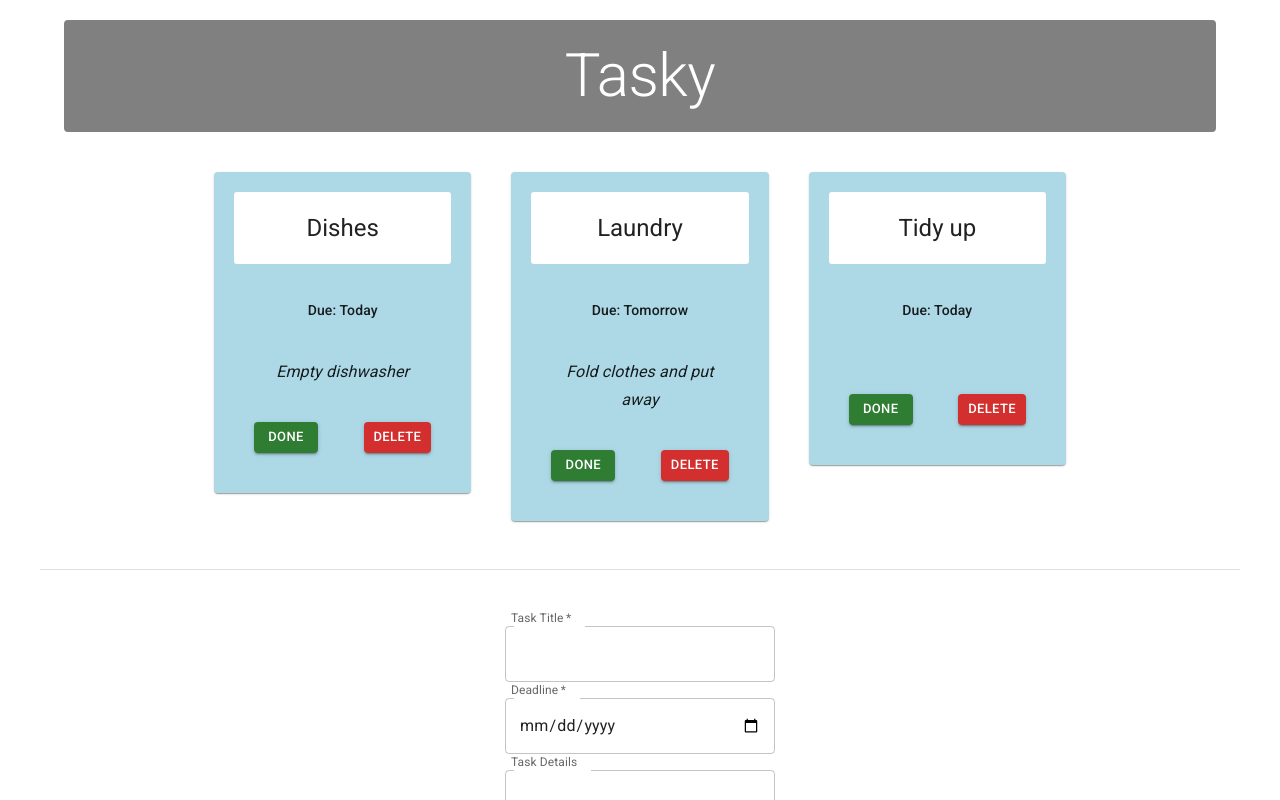
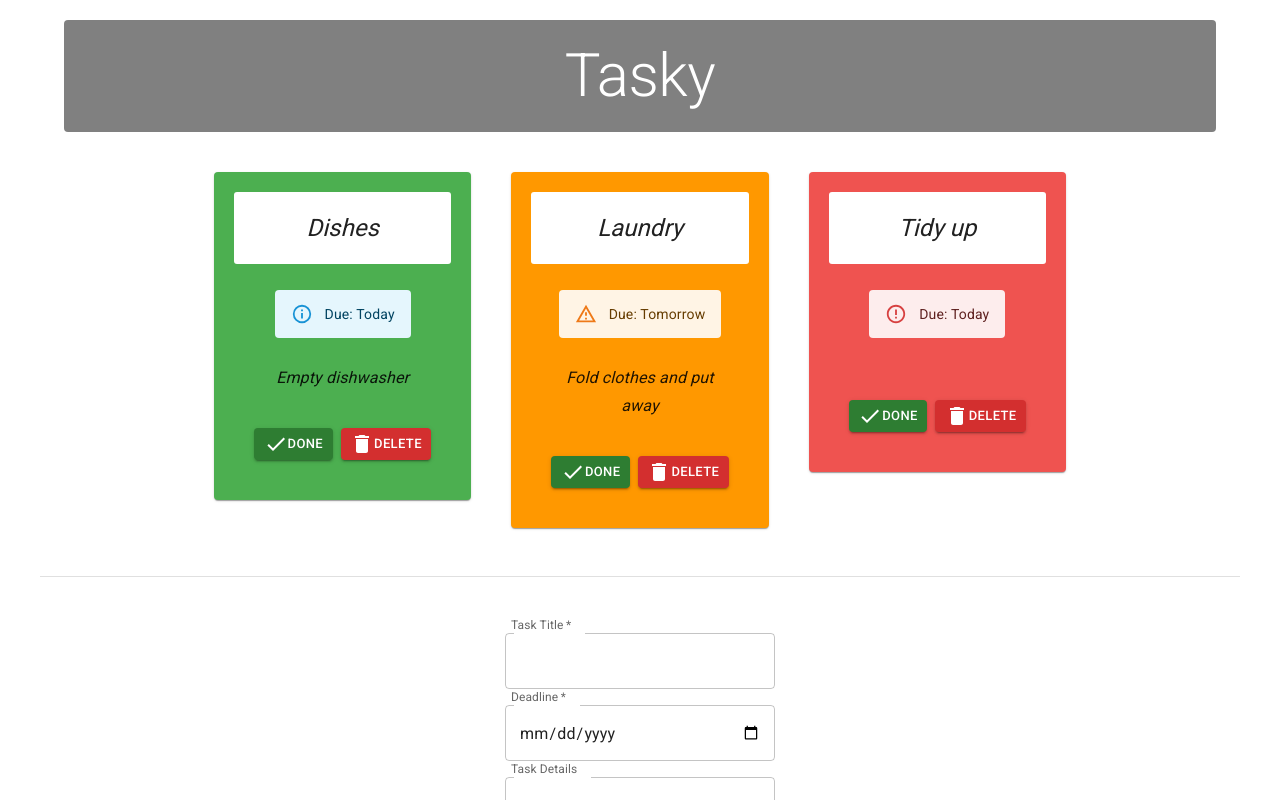
Before and after one commit to NoOne6879/react-basics-lab, a React (Vite) app in the folder tasky/: page / in a window 1280 px wide. Shown: the top 800 px of the page. Built offline with nearby package versions, Linux system fonts and the light colour scheme.

Commit message:
Tasky Lab 3 Exercises done

```diff
--- a/tasky/src/App.jsx
+++ b/tasky/src/App.jsx
@@ -127,6 +127,7 @@ function App() {
               description={task.description}
               deadline={task.deadline}
               done={task.done}
+              priority={task.priority}
               key={task.id}
               markDone={() => doneHandler(index)}
               deleteTask={() => deleteHandler(index)}
--- a/tasky/src/components/Task.jsx
+++ b/tasky/src/components/Task.jsx
@@ -1,4 +1,5 @@
 import Box from "@mui/material/Box";
+import Chip from "@mui/material/Chip";
 import Button from "@mui/material/Button";
 import Card from "@mui/material/Card";
 import CardActions from "@mui/material/CardActions";
@@ -6,13 +7,22 @@ import CardContent from "@mui/material/CardContent";
 import CardHeader from "@mui/material/CardHeader";
 import Grid from "@mui/material/Grid";
 import Typography from "@mui/material/Typography";
+import DeleteIcon from "@mui/icons-material/Delete";
+import DoneIcon from "@mui/icons-material/Done";
+import Alert from "@mui/material/Alert";
 
 const Task = (props) => {
   return (
-    <Grid key={props.id} size={{ xs: 12, md: 4 }}>
+    <Grid key={props.id} size={{ xs: 12, md: 6, lg: 4 }}>
       <Card
         sx={{
-          backgroundColor: props.done ? "lightgrey" : "lightblue",
+          backgroundColor: props.done
+            ? "lightgrey"
+            : props.priority === "Low"
+              ? "success.light"
+              : props.priority === "Medium"
+                ? "warning.light"
+                : "error.light",
           padding: "20px",
         }}
       >
@@ -20,6 +30,7 @@ const Task = (props) => {
           title={props.title}
           sx={{
             backgroundColor: "white",
+            fontStyle: "italic",
             borderRadius: "3px",
             padding: "20px",
             textAlign: "center",
@@ -32,12 +43,20 @@ const Task = (props) => {
               justifyContent: "center",
               alignItems: "baseline",
               mb: 2,
-              padding: "20px",
+              padding: "10px",
             }}
           >
-            <Typography component="p" variant="subtitle2" color="text.primary">
+            <Alert
+              severity={
+                props.priority === "Low"
+                  ? "info"
+                  : props.priority === "Medium"
+                    ? "warning"
+                    : "error"
+              }
+            >
               Due: {props.deadline}
-            </Typography>
+            </Alert>
           </Box>
 
           <Typography
@@ -62,6 +81,7 @@ const Task = (props) => {
             color="success"
             onClick={props.markDone}
           >
+            <DoneIcon />
             Done
           </Button>
 
@@ -71,6 +91,7 @@ const Task = (props) => {
             color="error"
             onClick={props.deleteTask}
           >
+            <DeleteIcon />
             Delete
           </Button>
         </CardActions>
```
